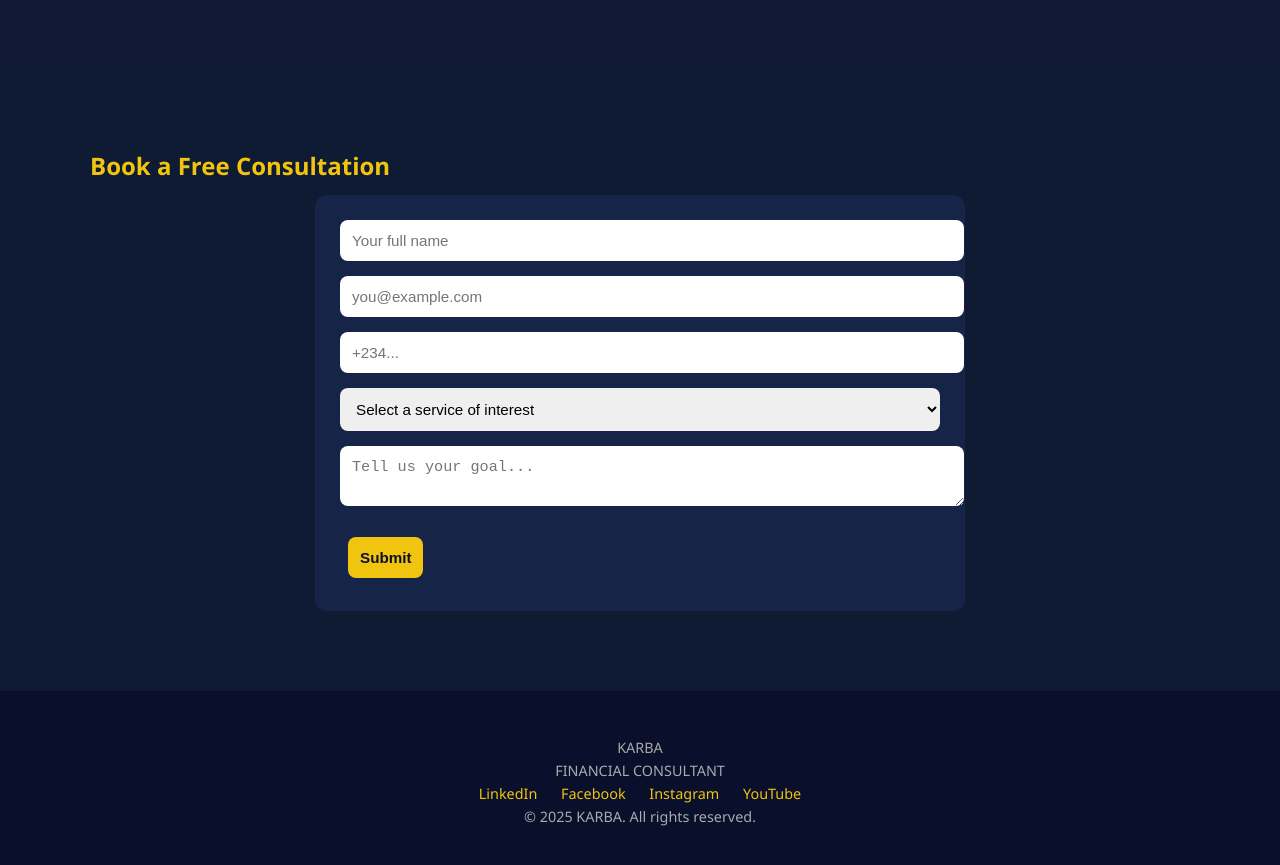
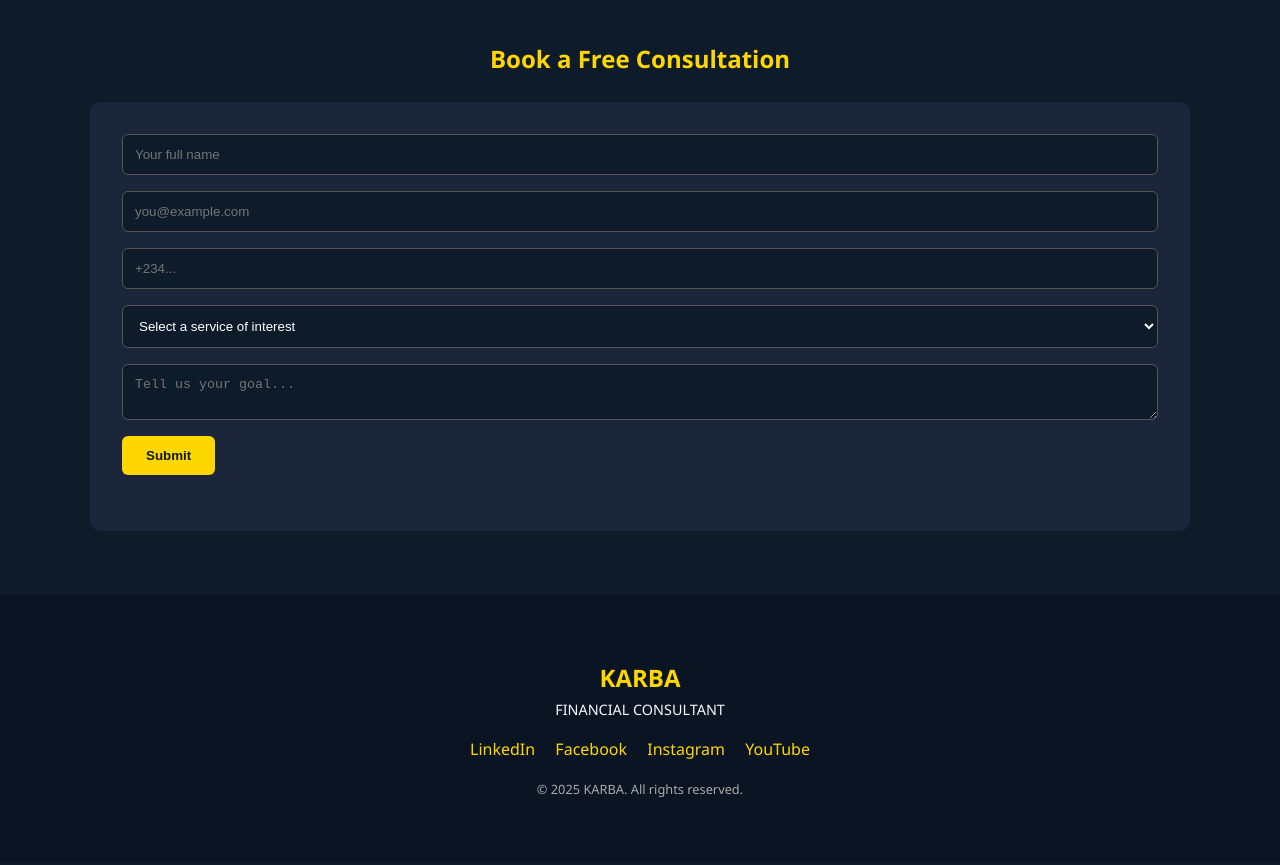
Before and after one commit to oluwabamigbetan-cmyk/karba-site, a plain HTML site: page index.html in a window 1280 px wide. Shown: the part 917-1782 px from the top of the page. Drawn offline with Linux system fonts and the light colour scheme.

Commit message:
styles.css

```diff
--- a/styles.css
+++ b/styles.css
@@ -1,176 +1,186 @@
-/* === Base Styling === */
+/* Reset & Base */
+* {
+  margin: 0;
+  padding: 0;
+  box-sizing: border-box;
+}
+
 body {
-  margin: 0;
-  font-family: 'Segoe UI', Roboto, sans-serif;
-  background: linear-gradient(to bottom right, #0a0f2c, #142850);
-  color: #f8f8f8;
+  font-family: 'Segoe UI', Tahoma, Geneva, Verdana, sans-serif;
+  background: #0d1b2a;
+  color: #f8f9fa;
   line-height: 1.6;
 }
 
-h1, h2, h3 {
-  margin: 0 0 10px;
-  font-weight: 700;
-  color: #f1c40f; /* gold */
+/* Containers */
+.container {
+  width: 90%;
+  max-width: 1100px;
+  margin: auto;
+  padding: 2rem 0;
 }
 
-p {
-  margin: 0 0 15px;
-  font-size: 0.95rem;
-  color: #dcdcdc;
-}
-
-/* === Layout === */
-.container {
-  max-width: 1100px;
-  margin: 0 auto;
-  padding: 20px;
-}
-
-/* === Hero Section === */
+/* Hero Section */
 .hero {
   text-align: center;
-  padding: 80px 20px;
+  padding: 4rem 1rem;
+  background: linear-gradient(rgba(13, 27, 42, 0.9), rgba(13, 27, 42, 0.9));
 }
 
 .hero h1 {
-  font-size: 2.5rem;
-  line-height: 1.3;
+  font-size: 2.2rem;
+  margin-bottom: 1rem;
+  color: #FFD700;
 }
 
 .hero p {
   font-size: 1.1rem;
-  margin-bottom: 25px;
-  color: #e0e0e0;
+  margin-bottom: 2rem;
+  color: #ddd;
 }
 
-.btn-primary, .btn-outline {
-  display: inline-block;
-  margin: 8px;
-  padding: 12px 24px;
-  border-radius: 30px;
+.cta-buttons {
+  display: flex;
+  justify-content: center;
+  gap: 1rem;
+  flex-wrap: wrap;
+}
+
+.btn-primary,
+.btn-secondary {
+  padding: 0.75rem 1.5rem;
+  border: none;
   text-decoration: none;
-  font-size: 0.95rem;
-  transition: 0.3s;
+  border-radius: 6px;
+  font-weight: bold;
+  cursor: pointer;
+  transition: background 0.3s;
 }
 
 .btn-primary {
-  background: #f1c40f;
-  color: #0a0f2c;
-  font-weight: bold;
+  background: #FFD700;
+  color: #0d1b2a;
 }
 
 .btn-primary:hover {
-  background: #d4ac0d;
+  background: #e6c200;
 }
 
-.btn-outline {
-  border: 2px solid #f1c40f;
-  color: #f1c40f;
+.btn-secondary {
+  background: transparent;
+  border: 2px solid #FFD700;
+  color: #FFD700;
 }
 
-.btn-outline:hover {
-  background: #f1c40f;
-  color: #0a0f2c;
+.btn-secondary:hover {
+  background: #FFD700;
+  color: #0d1b2a;
 }
 
-/* === Services Section === */
-.services {
-  padding: 50px 20px;
-  background: #101935;
-}
-
+/* Services */
 .services h2 {
   text-align: center;
-  margin-bottom: 40px;
+  color: #FFD700;
+  margin-bottom: 2rem;
+  font-size: 1.8rem;
 }
 
 .service-grid {
   display: grid;
   grid-template-columns: repeat(auto-fit, minmax(250px, 1fr));
-  gap: 20px;
+  gap: 1.5rem;
 }
 
 .service-card {
-  background: #1b2a4e;
-  border-radius: 12px;
-  padding: 20px;
+  background: #1b263b;
+  padding: 1.5rem;
+  border-radius: 10px;
   transition: transform 0.3s, background 0.3s;
+}
+
+.service-card h3 {
+  margin-bottom: 0.5rem;
+  color: #FFD700;
 }
 
 .service-card:hover {
   transform: translateY(-5px);
-  background: #22355d;
+  background: #24344d;
 }
 
-/* === About Section === */
-.about {
-  padding: 60px 20px;
+/* Consultation Form */
+.consultation h2 {
   text-align: center;
+  margin-bottom: 1.5rem;
+  color: #FFD700;
 }
 
-.about h2 {
-  margin-bottom: 20px;
+form {
+  display: flex;
+  flex-direction: column;
+  gap: 1rem;
+  background: #1b263b;
+  padding: 2rem;
+  border-radius: 10px;
 }
 
-.about p {
-  max-width: 700px;
-  margin: 0 auto;
+form input,
+form select,
+form textarea {
+  padding: 0.75rem;
+  border: 1px solid #555;
+  border-radius: 6px;
+  background: #0d1b2a;
+  color: #fff;
 }
 
-/* === Form Section === */
-.consultation {
-  padding: 60px 20px;
-  background: #0f1a33;
+form input:focus,
+form select:focus,
+form textarea:focus {
+  outline: none;
+  border-color: #FFD700;
 }
 
-.consultation form {
-  max-width: 600px;
-  margin: 0 auto;
-  background: #162447;
-  padding: 25px;
-  border-radius: 12px;
+form button {
+  align-self: flex-start;
 }
 
-.consultation input,
-.consultation textarea,
-.consultation select {
-  width: 100%;
-  margin-bottom: 15px;
-  padding: 12px;
-  border: none;
-  border-radius: 8px;
-  font-size: 0.95rem;
+.form-status {
+  margin-top: 0.5rem;
+  font-size: 0.9rem;
 }
 
-.consultation button {
-  background: #f1c40f;
-  color: #0a0f2c;
-  font-weight: bold;
-  padding: 12px;
-  border: none;
-  border-radius: 8px;
-  cursor: pointer;
+/* Footer */
+.footer {
+  background: #0a1423;
+  padding: 2rem 0;
+  text-align: center;
+  margin-top: 2rem;
 }
 
-.consultation button:hover {
-  background: #d4ac0d;
+.brand-title {
+  font-size: 1.5rem;
+  font-weight: bold;
+  color: #FFD700;
 }
 
-/* === Footer === */
-.footer {
-  text-align: center;
-  padding: 25px;
-  background: #0a0f2c;
+.brand-sub {
   font-size: 0.9rem;
-  color: #aaa;
+  margin-bottom: 1rem;
 }
 
-.footer a {
-  color: #f1c40f;
-  margin: 0 10px;
+.socials a {
+  margin: 0 0.5rem;
+  color: #FFD700;
   text-decoration: none;
 }
 
-.footer a:hover {
+.socials a:hover {
   text-decoration: underline;
 }
+
+.copy {
+  margin-top: 1rem;
+  font-size: 0.8rem;
+  color: #aaa;
+}
```
